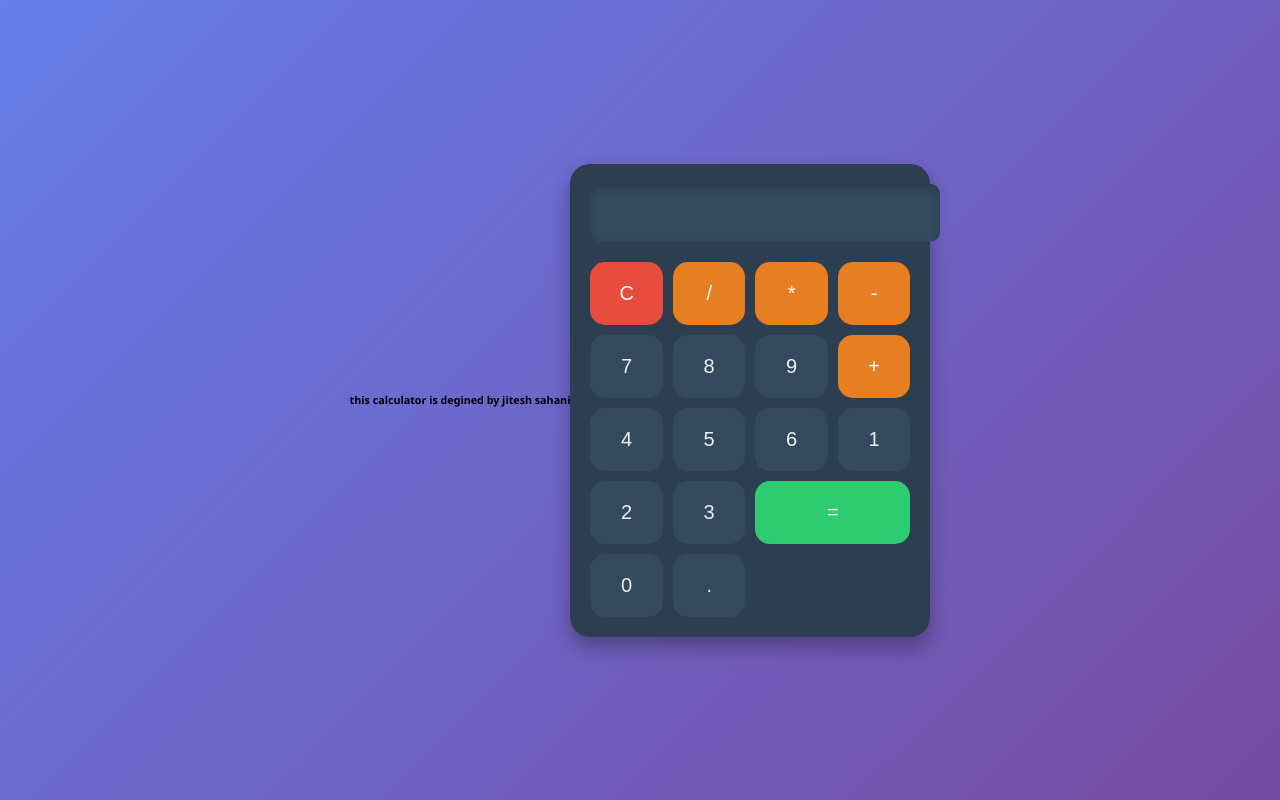
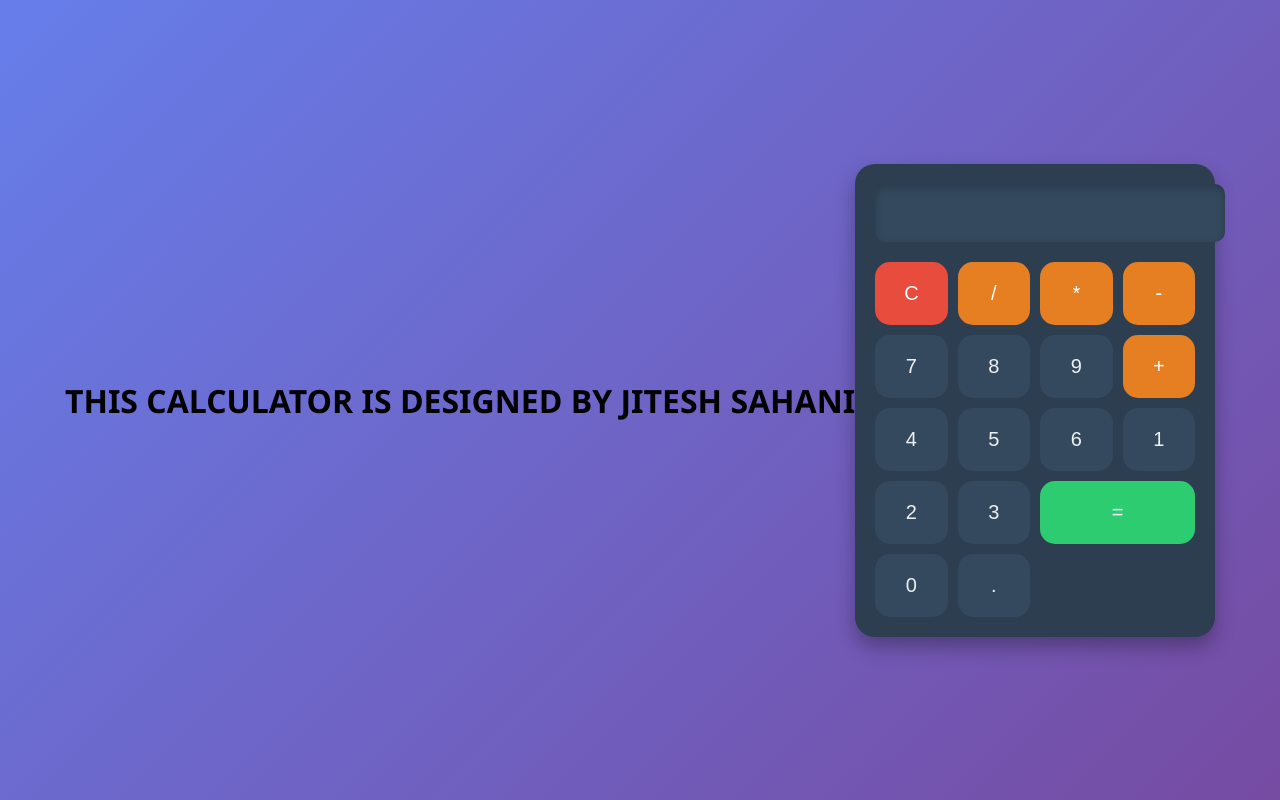
Before and after one commit to SidZone10/calc, a plain HTML site: page index.html in a window 1280 px wide. Drawn offline with Linux system fonts and the light colour scheme.

Commit message:
Update index.html

```diff
--- a/index.html
+++ b/index.html
@@ -80,7 +80,7 @@
     </style>
 </head>
 <body>
-    <h6> this calculator is degined by jitesh sahani</h6>
+    <h1> THIS CALCULATOR IS DESIGNED BY JITESH SAHANI</h1>
 
 <div class="calculator">
     <input type="text" id="display" disabled>
```
